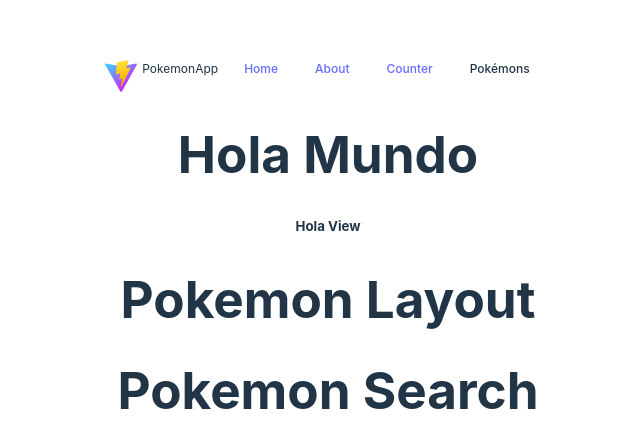
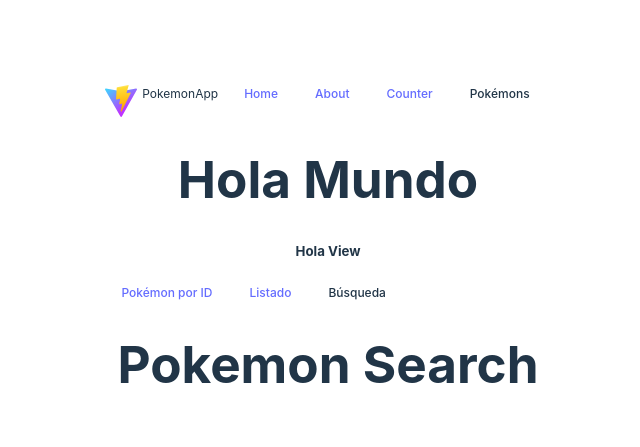
Before and after one commit to Desarrollos-Web-Urquiza/vue-intermediate-couse-v2.0, a Vue app: page /pokemons/search in a window 1280 px wide. Shown: the part 149-596 px from the top of the page, without its empty margins (312-952 px from the left). Built offline with nearby package versions, Linux system fonts and the light colour scheme.

Commit message:
creating the children routes with NavBar

```diff
--- a/src/pokemons/layouts/PokemonLayout.vue
+++ b/src/pokemons/layouts/PokemonLayout.vue
@@ -1,12 +1,24 @@
 <script setup lang="ts">
+import NavBar from '@/shared/views/components/NavBar.vue'
+import type { RouterLink } from '@/router/list-routes'
+import { pokemonRoute } from '../router'
 
+const routeLinks: RouterLink[] = pokemonRoute.children?.map(({name, path, props})=> {
+
+    return{
+        name: name?.toString() ?? '',
+        path: path,
+        title: (props as {title: string}).title
+    }
+}) || [];
 
 </script>
 
 
 <template>
-    <h1>Pokemon Layout</h1>
+    <NavBar :links="routeLinks" is-secondary />
+
+    <!-- <h4>Pokemon Layout</h4> -->
 
     <RouterView/>
-
 </template>
--- a/src/pokemons/router/index.ts
+++ b/src/pokemons/router/index.ts
@@ -9,14 +9,20 @@ export const pokemonRoute: RouteRecordRaw = {
     children:[
         {
             path: `/${ROUTE_NAME}/by/:id`,
+            props: { title: ' Pokémon por ID' },
+            name: 'pokemon-id',
             component: () => import ('@/pokemons/pages/PokemonById.vue'),
         },
         {
             path: `/${ROUTE_NAME}/list`,
+            props: { title: 'Listado' },
+            name: 'pokemon-list',
             component: () => import ('@/pokemons/pages/PokemonList.vue'),
         },
         {
             path: `/${ROUTE_NAME}/search`,
+            props: { title: 'Búsqueda' },
+            name: 'pokemon-search',
             component: () => import ('@/pokemons/pages/PokemonSearch.vue'),
         }
     ]
--- a/src/router/list-routes.ts
+++ b/src/router/list-routes.ts
@@ -3,7 +3,6 @@ export interface RouterLink {
     path: string;
     title: string;
   }
-
 
   export const routerLinks: RouterLink[] = [
     { path: '/', name: 'home', title: 'Home' },
--- a/src/shared/views/components/NavBar.vue
+++ b/src/shared/views/components/NavBar.vue
@@ -5,25 +5,23 @@ import type { RouterLinks } from "@/router/list-routes"
 interface Props {
   title?: string;
   links: RouterLinks[];
+  isSecondary?: boolean;
 }
 
  withDefaults(defineProps<Props>(), {
-    title: 'CompoApp'
+    title: 'CompoApp',
+    isSecondary: false
  });
-
-//  onMounted(() => {
-  // console.log('RouterLinks', RouterLink);
-  // });
-  // console.log('hola');
-
 
 </script>
 
 <template>
   <nav>
-    <img src="/vite.svg" class="logo" alt="Vite logo" />
-    <!-- <span v-if="$props.title">{{ $props.title }}</span> -->
-    <span>{{ $props.title }}</span>
+    <template v-if="!$props.isSecondary">
+      <img src="/vite.svg" class="logo" alt="Vite logo" />
+      <!-- <span v-if="$props.title">{{ $props.title }}</span> -->
+      <span>{{ $props.title }}</span>
+    </template>
     <RouterLink
       v-for="link of $props.links"
       :key="link.path"
```
